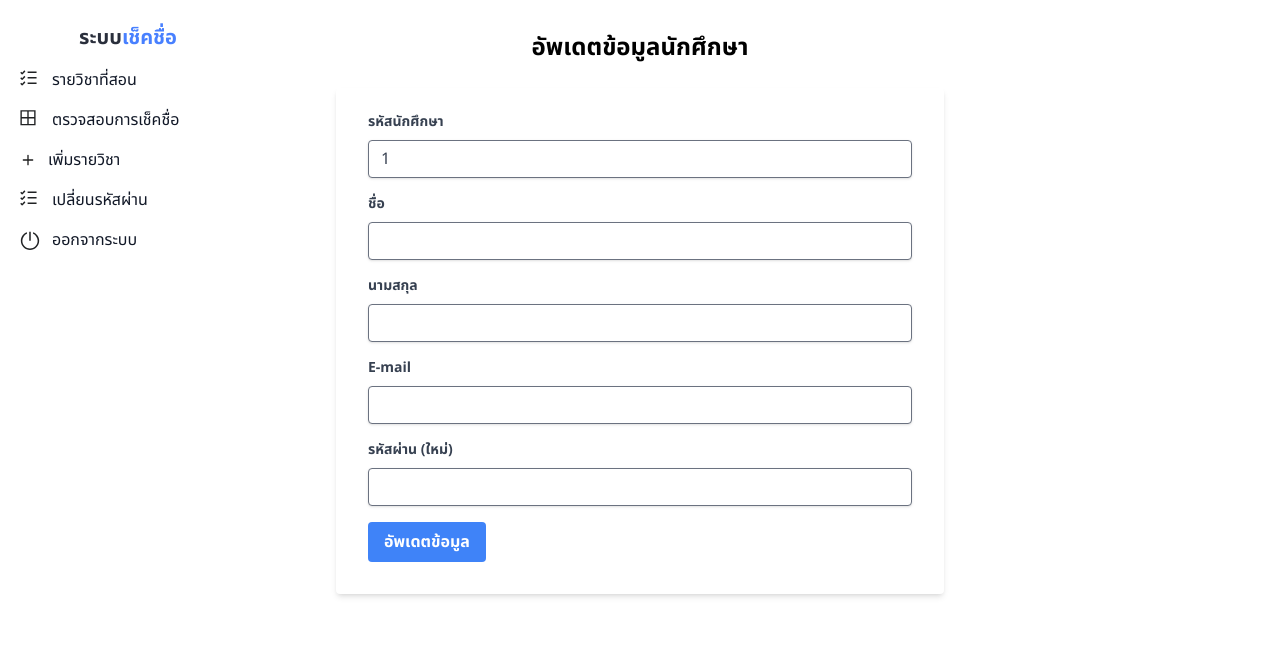
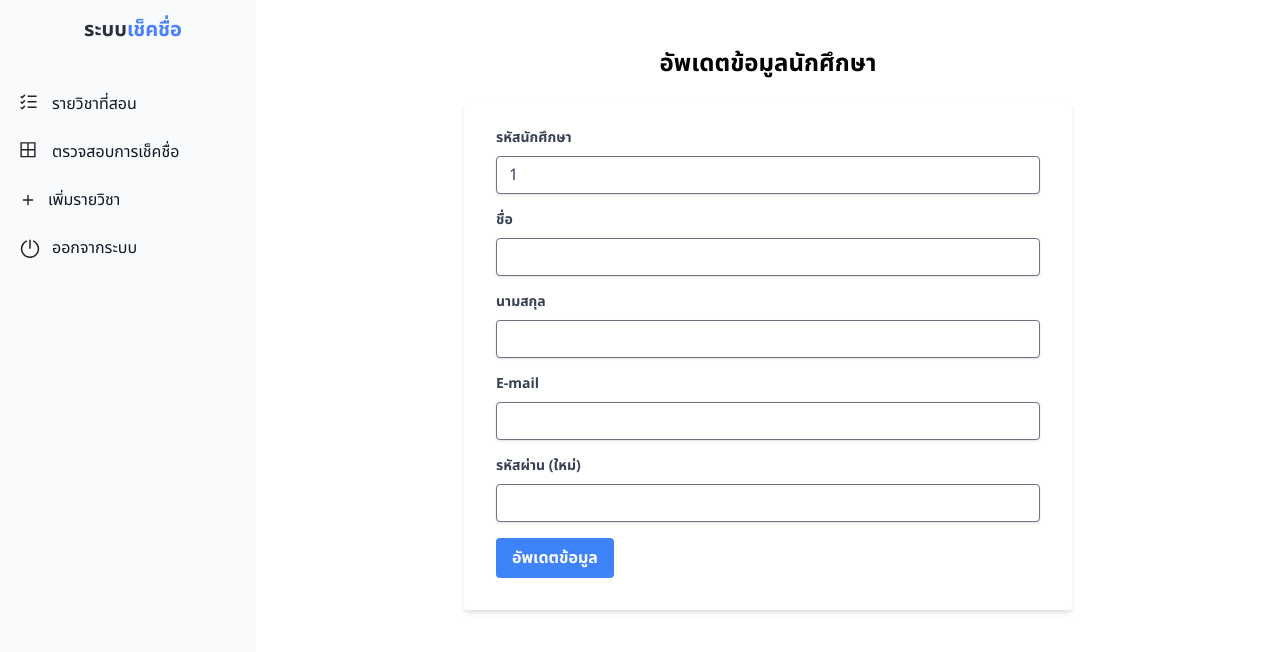
Before and after one commit to usersatu55/Frontend_dataser, a React (Vite) app: page /TeacherUpdate/1 in a window 1280 px wide. Shown: the top 652 px of the page. Built offline with nearby package versions, Linux system fonts and the light colour scheme.

Commit message:
Edit Card

```diff
--- a/src/components/NavbarTeacher.jsx
+++ /dev/null
@@ -1,195 +0,0 @@
-import { useNavigate } from "react-router-dom";
-import { Helmet } from "react-helmet";
-
-function Navbar() {
-  const navigate = useNavigate();
-
-  const handleTeacherChangePassword = () => {
-
-    navigate('/TeacherChangePassword/:student_id')
-
-  }
-
-
-  const handleaddcourse = () => {
-    navigate("/TeacherAddCourse/");
-  };
-
-  const handleCourseList = () => {
-    navigate("/teachers");
-  };
-
-  const handlecheckname = () => {
-    navigate("/CourseList");
-  };
-
-  const handleLogout = () => {
-    localStorage.removeItem("token");
-    navigate("/");
-  };
-
-
-  return (
-    <div>
-      <Helmet>
-        <title>ระบบเช็คชื่อ | สำหรับอาจารย์</title>
-      </Helmet>
-      <button
-        data-drawer-target="logo-sidebar"
-        data-drawer-toggle="logo-sidebar"
-        aria-controls="logo-sidebar"
-        type="button"
-        className="inline-flex items-center p-2 mt-2 ms-3 text-sm text-gray-500 rounded-lg sm:hidden hover:bg-gray-100 focus:outline-none focus:ring-2 focus:ring-gray-200 dark:text-gray-400 dark:hover:bg-gray-700 dark:focus:ring-gray-600"
-      >
-        <span className="sr-only">เปิด Sidebar</span>
-        <svg
-          className="w-6 h-6"
-          aria-hidden="true"
-          fill="currentColor"
-          viewBox="0 0 20 20"
-          xmlns="http://www.w3.org/2000/svg"
-        >
-          <path
-            clipRule="evenodd"
-            fillRule="evenodd"
-            d="M2 4.75A.75.75 0 012.75 4h14.5a.75.75 0 010 1.5H2.75A.75.75 0 012 4.75zm0 10.5a.75.75 0 01.75-.75h7.5a.75.75 0 010 1.5h-7.5a.75.75 0 01-.75-.75zM2 10a.75.75 0 01.75-.75h14.5a.75.75 0 010 1.5H2.75A.75.75 0 012 10z"
-          ></path>
-        </svg>
-      </button>
-
-      <aside
-        id="logo-sidebar"
-        className="fixed top-0 left-0 z-40 w-64 h-screen transition-transform -translate-x-full sm:translate-x-0"
-        aria-label="Sidebar"
-      >
-        <div className="h-full px-3 py-4 overflow-y-auto bg-white">
-          <div className="logo text-center p-2">
-            <span className="text-[#2A2F3C] text-xl font-bold text-center mb-5 ">
-              ระบบ
-            </span>
-            <span className="text-[#4880FF] text-xl font-bold text-center mb-5">
-              เช็คชื่อ
-            </span>
-          </div>
-
-          <ul className="menu font-medium">
-            <li>
-              <a
-                href="#"
-                onClick={handleCourseList}
-                className="flex items-center p-2 text-gray-900 rounded-lg  hover:bg-gray-100 "
-              >
-                <svg
-                  className="flex-shrink-0 w-5 h-5 text-gray-500 transition duration-75  group-hover:text-gray-900 dark:group-hover:text-white"
-                  aria-hidden="true"
-                  xmlns="http://www.w3.org/2000/svg"
-                  fill="currentColor"
-                  viewBox="0 0 20 20"
-                >
-                  <path
-                    d="M4.35736 0.359375L5.38861 1.39062L2.63861 4.14062L2.12298 4.57031L1.60736 4.14062L0.232359 2.76562L1.26361 1.73438L2.12298 2.63672L4.35736 0.359375ZM7.62298 1.5625H16.5605V2.9375H7.62298V1.5625ZM4.35736 5.85938L5.38861 6.89062L2.63861 9.64062L2.12298 10.0703L1.60736 9.64062L0.232359 8.26562L1.26361 7.23438L2.12298 8.13672L4.35736 5.85938ZM7.62298 7.0625H16.5605V8.4375H7.62298V7.0625ZM4.35736 11.3594L5.38861 12.3906L2.63861 15.1406L2.12298 15.5703L1.60736 15.1406L0.232359 13.7656L1.26361 12.7344L2.12298 13.6367L4.35736 11.3594ZM7.62298 12.5625H16.5605V13.9375H7.62298V12.5625Z"
-                    fill="#202224"
-                  />
-                </svg>
-                <span className="ms-3 ">รายวิชาที่สอน</span>
-              </a>
-            </li>
-            <li>
-              <a
-                href="#"
-                onClick={handlecheckname}
-                className="flex items-center p-2 text-gray-900 rounded-lg dark:text-white hover:bg-gray-100 dark:hover:bg-gray-700 group"
-              >
-                <svg
-                  className="flex-shrink-0 w-5 h-5 text-gray-500 transition duration-75 dark:text-gray-400 group-hover:text-gray-900 dark:group-hover:text-white"
-                  aria-hidden="true"
-                  xmlns="http://www.w3.org/2000/svg"
-                  fill="currentColor"
-                  viewBox="0 0 20 20"
-                >
-                  <path
-                    d="M0.4375 0.1875H1.125H14.875H15.5625V0.875V14.625V15.3125H14.875H1.125H0.4375V14.625V0.875V0.1875ZM1.8125 1.5625V7.0625H7.3125V1.5625H1.8125ZM8.6875 1.5625V7.0625H14.1875V1.5625H8.6875ZM1.8125 8.4375V13.9375H7.3125V8.4375H1.8125ZM8.6875 8.4375V13.9375H14.1875V8.4375H8.6875Z"
-                    fill="#202224"
-                  />
-                </svg>
-                <span className="ms-3">ตรวจสอบการเช็คชื่อ</span>
-              </a>
-            </li>
-
-            <li>
-              <a
-                href="#"
-                onClick={handleaddcourse}
-                className="flex items-center p-2 text-gray-900 rounded-lg dark:text-white hover:bg-gray-100 dark:hover:bg-gray-700 group"
-              >
-                <svg
-                  width="16"
-                  height="16"
-                  viewBox="0 0 48 48"
-                  fill="none"
-                  xmlns="http://www.w3.org/2000/svg"
-                >
-                  <path
-                    d="M24 10V38M10 24H38"
-                    stroke="#1E1E1E"
-                    strokeWidth="4"
-                    strokeLinecap="round"
-                    strokeLinejoin="round"
-                  />
-                </svg>
-
-                <span className="ms-3">เพิ่มรายวิชา</span>
-              </a>
-            </li>
-
-            <li>
-              <a
-                href="#"
-                onClick={handleTeacherChangePassword}
-                className="flex items-center p-2 text-gray-900 rounded-lg  hover:bg-gray-100 "
-              >
-                <svg
-                  className="flex-shrink-0 w-5 h-5 text-gray-500 transition duration-75  group-hover:text-gray-900 dark:group-hover:text-white"
-                  aria-hidden="true"
-                  xmlns="http://www.w3.org/2000/svg"
-                  fill="currentColor"
-                  viewBox="0 0 20 20"
-                >
-                  <path
-                    d="M4.35736 0.359375L5.38861 1.39062L2.63861 4.14062L2.12298 4.57031L1.60736 4.14062L0.232359 2.76562L1.26361 1.73438L2.12298 2.63672L4.35736 0.359375ZM7.62298 1.5625H16.5605V2.9375H7.62298V1.5625ZM4.35736 5.85938L5.38861 6.89062L2.63861 9.64062L2.12298 10.0703L1.60736 9.64062L0.232359 8.26562L1.26361 7.23438L2.12298 8.13672L4.35736 5.85938ZM7.62298 7.0625H16.5605V8.4375H7.62298V7.0625ZM4.35736 11.3594L5.38861 12.3906L2.63861 15.1406L2.12298 15.5703L1.60736 15.1406L0.232359 13.7656L1.26361 12.7344L2.12298 13.6367L4.35736 11.3594ZM7.62298 12.5625H16.5605V13.9375H7.62298V12.5625Z"
-                    fill="#202224"
-                  />
-                </svg>
-                <span className="ms-3 ">เปลี่ยนรหัสผ่าน</span>
-              </a>
-            </li>
-            <li>
-
-              <a
-                href="#"
-                onClick={handleLogout}
-                className="flex items-center p-2 text-gray-900 rounded-lg dark:text-white hover:bg-gray-100 dark:hover:bg-gray-700 group"
-              >
-                <svg
-                  className="flex-shrink-0 w-5 h-5 text-gray-500 transition duration-75 dark:text-gray-400 group-hover:text-gray-900 dark:group-hover:text-white"
-                  aria-hidden="true"
-                  xmlns="http://www.w3.org/2000/svg"
-                  fill="none"
-                  viewBox="0 0 18 16"
-                >
-                  <path
-                    d="M8.3125 0.5H9.6875V8.75H8.3125V0.5ZM6.25 0.972656V2.47656C5.01823 2.99219 4.01562 3.82292 3.24219 4.96875C2.4974 6.11458 2.125 7.375 2.125 8.75C2.125 10.6406 2.79818 12.2591 4.14453 13.6055C5.49089 14.9518 7.10938 15.625 9 15.625C10.8906 15.625 12.5091 14.9518 13.8555 13.6055C15.2018 12.2591 15.875 10.6406 15.875 8.75C15.875 7.375 15.4883 6.11458 14.7148 4.96875C13.9701 3.82292 12.9818 2.99219 11.75 2.47656V0.972656C13.3828 1.54557 14.7005 2.54818 15.7031 3.98047C16.7344 5.38411 17.25 6.97396 17.25 8.75C17.25 11.013 16.4336 12.9609 14.8008 14.5938C13.1966 16.1979 11.263 17 9 17C6.73698 17 4.78906 16.1979 3.15625 14.5938C1.55208 12.9609 0.75 11.013 0.75 8.75C0.75 6.97396 1.2513 5.38411 2.25391 3.98047C3.28516 2.54818 4.61719 1.54557 6.25 0.972656Z"
-                    fill="#202224"
-                  />
-                </svg>
-                <span className="flex-1 ms-3 whitespace-nowrap">ออกจากระบบ</span>
-              </a>
-            </li>
-          </ul>
-        </div>
-      </aside>
-    </div>
-  );
-}
-
-export default Navbar;
--- a/src/components/StudentLayout.jsx
+++ b/src/components/StudentLayout.jsx
@@ -10,7 +10,7 @@ function Navbar() {
       navigate("/courseListstd");
     };
     const handleStudent = () => {
-      navigate("/Student");
+      navigate("/students");
     };
     const handleLogout = () => {
       localStorage.removeItem("token");
--- a/src/pages/EnrolledStudentsList.jsx
+++ b/src/pages/EnrolledStudentsList.jsx
@@ -1,7 +1,7 @@
 import { useEffect, useState } from "react";
 import axios from "axios";
 import { useParams, useNavigate } from "react-router-dom";
-import Navbar from "../components/NavbarTeacher";
+import TeacherLayout from "../components/TeacherLayout";
 
 function EnrolledStudentsList() {
   const { course_code } = useParams();
@@ -52,7 +52,7 @@ function EnrolledStudentsList() {
 
   return (
     <div className="flex flex-col h-screen bg-gray-100">
-      <StudentLayout>
+      <TeacherLayout>
       <main className="flex-1 p-6">
         <div className="max-w-7xl mx-auto bg-white shadow-md rounded-lg p-6">
           <h1 className="text-3xl font-semibold text-gray-900 mb-6 text-center">
@@ -106,7 +106,7 @@ function EnrolledStudentsList() {
           </div>
         </div>
       </main>
-      </StudentLayout>
+      </TeacherLayout>
     </div>
 
   );
--- a/src/pages/Teacher.jsx
+++ b/src/pages/Teacher.jsx
@@ -54,7 +54,7 @@ function TeacherList() {
           <h1 className="text-2xl font-bold text-left mb-6">รายวิชาที่สอน</h1>
 
           <div className="grid grid-cols-1 sm:grid-cols-2 lg:grid-cols-3 gap-6">
-            {courses.map((course, index) => (
+            {courses.map((course) => (
               <div
                 key={course.course_code}
                 className="course-card bg-white shadow-lg rounded-lg p-6 dark:bg-gray-800"
--- a/src/pages/TeacherUpdateStudent.jsx
+++ b/src/pages/TeacherUpdateStudent.jsx
@@ -1,7 +1,7 @@
 import { useState } from "react";
 import axios from "axios";
 import { useParams, useNavigate } from "react-router-dom";
-import Navbar from "../components/NavbarTeacher";
+import TeacherLayout from "../components/TeacherLayout";
 
 function UpdateStudent() {
   const { student_id } = useParams();
@@ -17,7 +17,7 @@ function UpdateStudent() {
   const handleSubmit = async (e) => {
     e.preventDefault();
     try {
-      const response = await axios.put(`http://localhost:3000/student/update`, {
+      constresponse = await axios.put(`http://localhost:3000/student/update`, {
         first_name: firstName,
         last_name: lastName,
         email: email,
@@ -39,7 +39,7 @@ function UpdateStudent() {
 
   return (
     <div>
-      <Navbar />
+      <TeacherLayout>
       <div className="flex justify-center py-8">
         <div className="w-full max-w-2xl px-4 sm:px-6 lg:px-8">
           <h1 className="text-2xl font-bold text-center mb-6">อัพเดตข้อมูลนักศึกษา</h1>
@@ -123,6 +123,7 @@ function UpdateStudent() {
           </form>
         </div>
       </div>
+      </TeacherLayout>
     </div>
   );
 }
```
Also changed, not shown: src/pages/Student.jsx (+15 -12 lines), src/pages/TeacherChangePassword.jsx (+4 -3 lines).
